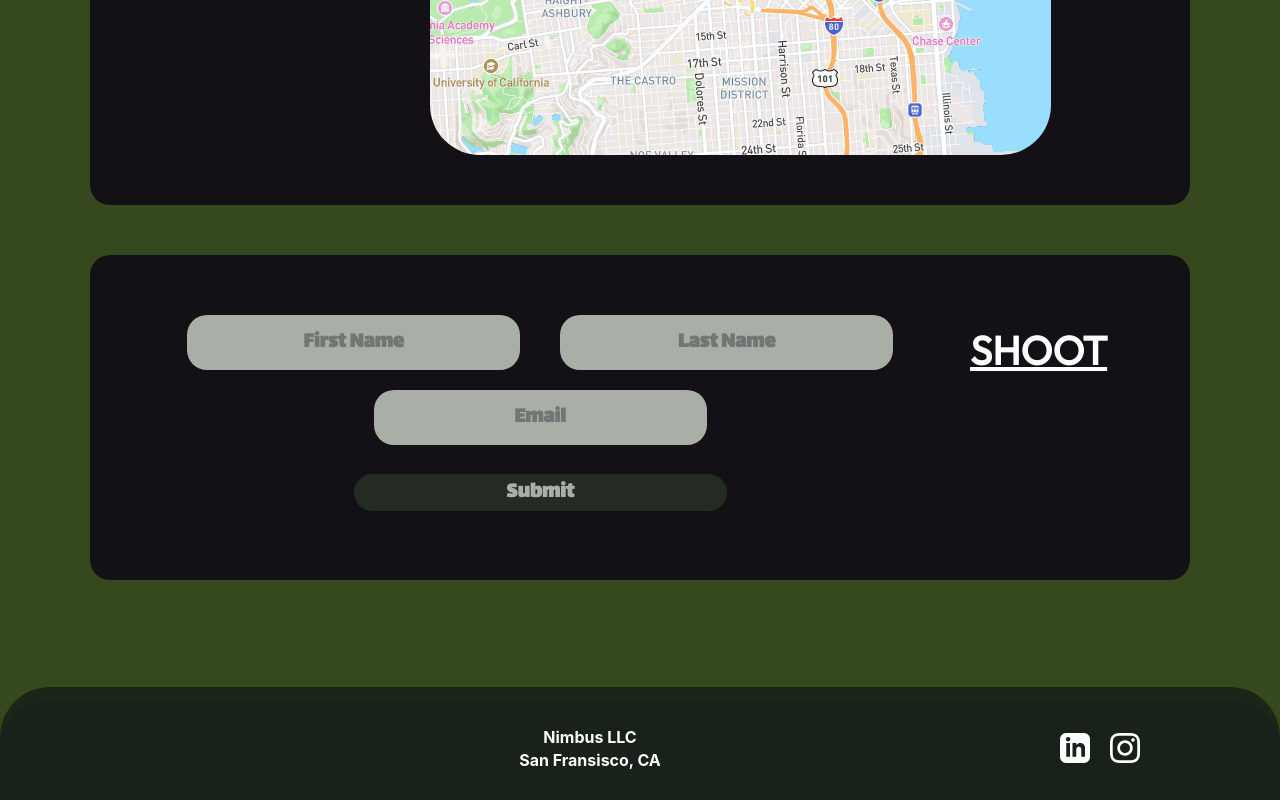
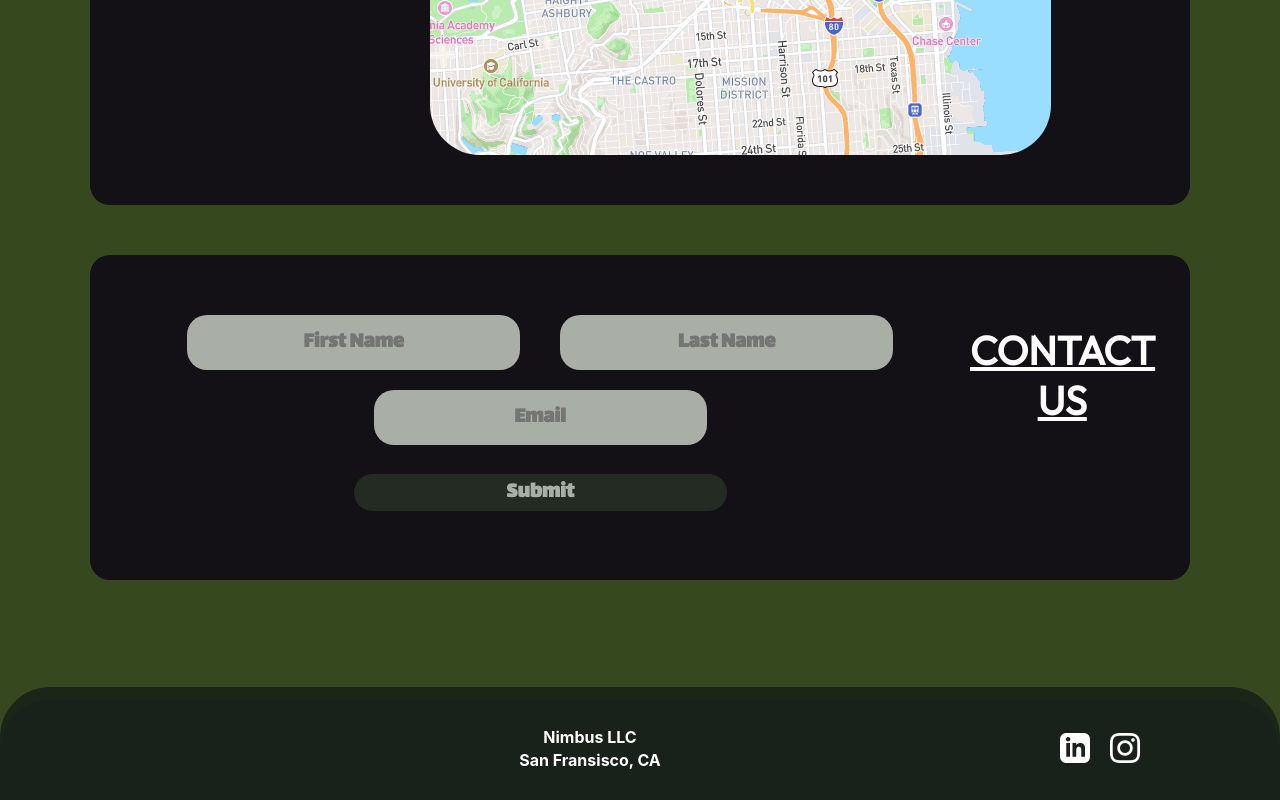
Before and after one commit to andrewstring/nimbus-site, a React (Create React App) app in the folder site/: page / in a window 1280 px wide. Shown: the part 3080-3880 px from the top of the page. Built offline with nearby package versions, Linux system fonts and the light colour scheme; a web font is replaced by a local one.

Commit message:
changed contact to contact us in contact component

```diff
--- a/site/src/Components/Content/Contact.js
+++ b/site/src/Components/Content/Contact.js
@@ -12,7 +12,7 @@ const Contact = (props) => {
                     <input className="email" type="email" name="email" placeholder="Email" required="required"></input>
                     <input className="submit" type="submit" value="Submit"></input>
                 </form>
-                <h4>SHOOT</h4>
+                <h4>CONTACT US</h4>
             </div>
         </div>
     )
```
